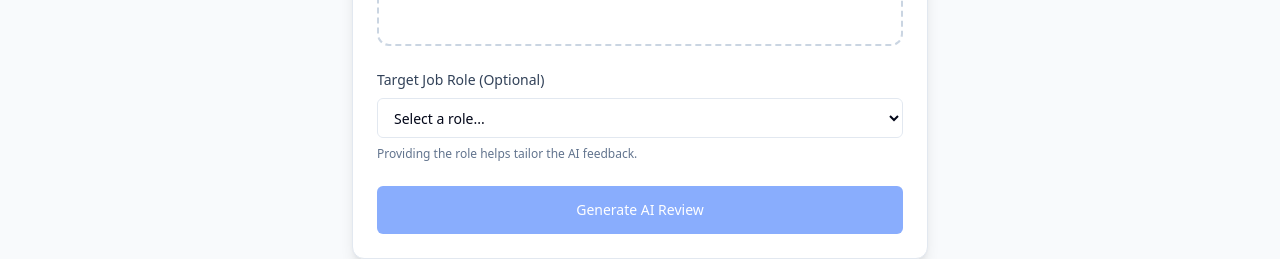
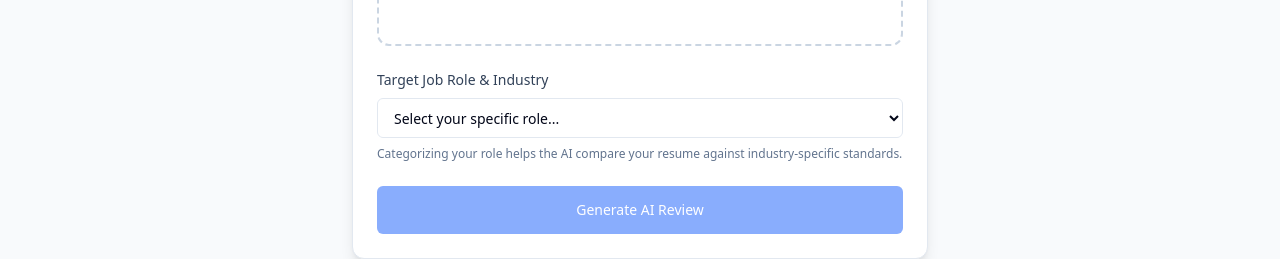
Before and after one commit to capstone-p83/Digital-Career-Hub-with-AI-Powered-Resume-Review, a Next.js app in the folder frontend/: page /resume in a window 1280 px wide. Shown: the part 494-753 px from the top of the page. Built offline with nearby package versions, Linux system fonts and the light colour scheme; no server answers.

Commit message:
changed the role selection on frontend

```diff
--- a/frontend/index.html
+++ b/frontend/index.html
@@ -3,7 +3,7 @@
   <head>
     <meta charset="UTF-8" />
     <meta name="viewport" content="width=device-width, initial-scale=1.0" />
-    <title>My Google AI Studio App</title>
+    <title>Digital Career Hub</title>
   </head>
   <body>
     <div id="root"></div>
--- a/frontend/src/app/resume/page.tsx
+++ b/frontend/src/app/resume/page.tsx
@@ -160,17 +160,70 @@ export default function ResumeUploadPage() {
 
         <div className="mt-6 flex flex-col space-y-2">
           <label className="text-sm font-medium text-slate-700 dark:text-slate-300">
-              Target Job Role (Optional)
+            Target Job Role & Industry
           </label>
           <select className="flex h-10 w-full rounded-md border border-slate-200 bg-white px-3 py-2 text-sm focus-visible:outline-none focus-visible:ring-2 focus-visible:ring-blue-600 dark:border-slate-800 dark:bg-slate-950">
-              <option value="">Select a role...</option>
-              <option value="swe">Software Engineer</option>
-              <option value="pm">Product Manager</option>
-              <option value="design">UX/UI Designer</option>
-              <option value="marketing">Marketing Specialist</option>
-              <option value="data">Data Scientist</option>
+            <option value="">Select your specific role...</option>
+
+            <optgroup label="Technology & IT">
+              <option value="tech-swe">Software Engineer / Developer</option>
+              <option value="tech-data">Data Scientist / Analyst</option>
+              <option value="tech-cyber">Cybersecurity Specialist</option>
+              <option value="tech-cloud">Cloud Architect / DevOps</option>
+              <option value="tech-it">IT Support / Systems Admin</option>
+            </optgroup>
+
+            <optgroup label="Business & Management">
+              <option value="bus-pm">Product Manager</option>
+              <option value="bus-project">Project Manager</option>
+              <option value="bus-analyst">Business Analyst</option>
+              <option value="bus-hr">HR / Talent Acquisition</option>
+              <option value="bus-ops">Operations Manager</option>
+            </optgroup>
+
+            <optgroup label="Healthcare & Medical">
+              <option value="med-nurse">Registered Nurse</option>
+              <option value="med-admin">Healthcare Administration</option>
+              <option value="med-tech">Medical Laboratory Tech</option>
+              <option value="med-phys">Physician / Specialist</option>
+            </optgroup>
+
+            <optgroup label="Finance & Accounting">
+              <option value="fin-acc">Accountant / CPA</option>
+              <option value="fin-analyst">Financial Analyst</option>
+              <option value="fin-bank">Investment Banking</option>
+              <option value="fin-audit">Auditor</option>
+            </optgroup>
+
+            <optgroup label="Creative & Design">
+              <option value="design-uiux">UI/UX Designer</option>
+              <option value="design-graphic">Graphic Designer</option>
+              <option value="design-copy">Copywriter / Content Creator</option>
+              <option value="design-video">Video Editor / Animator</option>
+            </optgroup>
+
+            <optgroup label="Marketing & Sales">
+              <option value="mkt-digital">Digital Marketing Specialist</option>
+              <option value="mkt-seo">SEO / SEM Expert</option>
+              <option value="mkt-sales">Sales Executive / Account Manager</option>
+              <option value="mkt-pr">Public Relations</option>
+            </optgroup>
+
+            <optgroup label="Education & Training">
+              <option value="edu-teacher">K-12 Teacher</option>
+              <option value="edu-prof">Professor / Academic</option>
+              <option value="edu-inst">Instructional Designer</option>
+            </optgroup>
+
+            <optgroup label="Skilled Trades & Logistics">
+              <option value="trade-elec">Electrician / Technician</option>
+              <option value="trade-eng">Mechanical/Civil Engineer</option>
+              <option value="trade-log">Logistics & Supply Chain</option>
+            </optgroup>
           </select>
-            <p className="text-xs text-slate-500">Providing the role helps tailor the AI feedback.</p>
+          <p className="text-xs text-slate-500">
+            Categorizing your role helps the AI compare your resume against industry-specific standards.
+          </p>
         </div>
         </CardContent>
         <CardFooter>
```
Also changed, not shown: 1 other file (tests, documents, lock files or other folders). Lines whose indentation alone changed are shown as unchanged.
